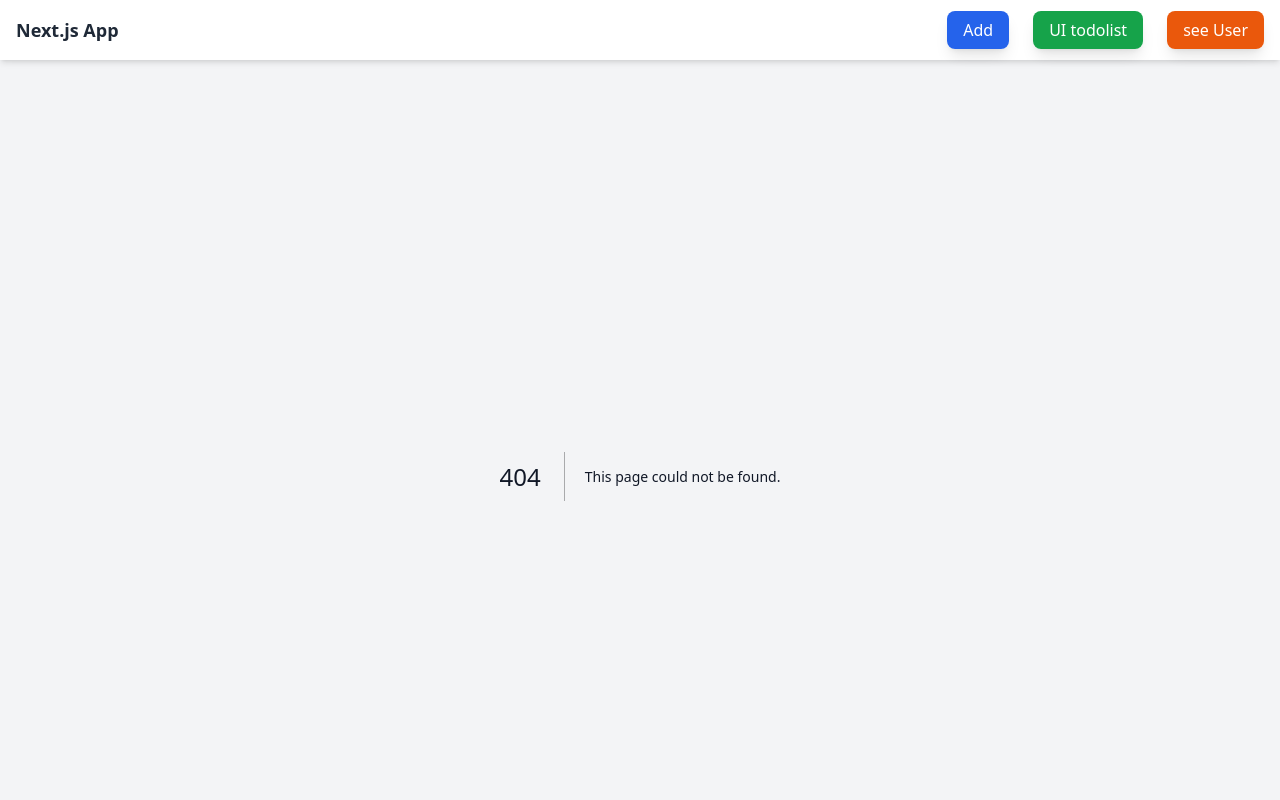
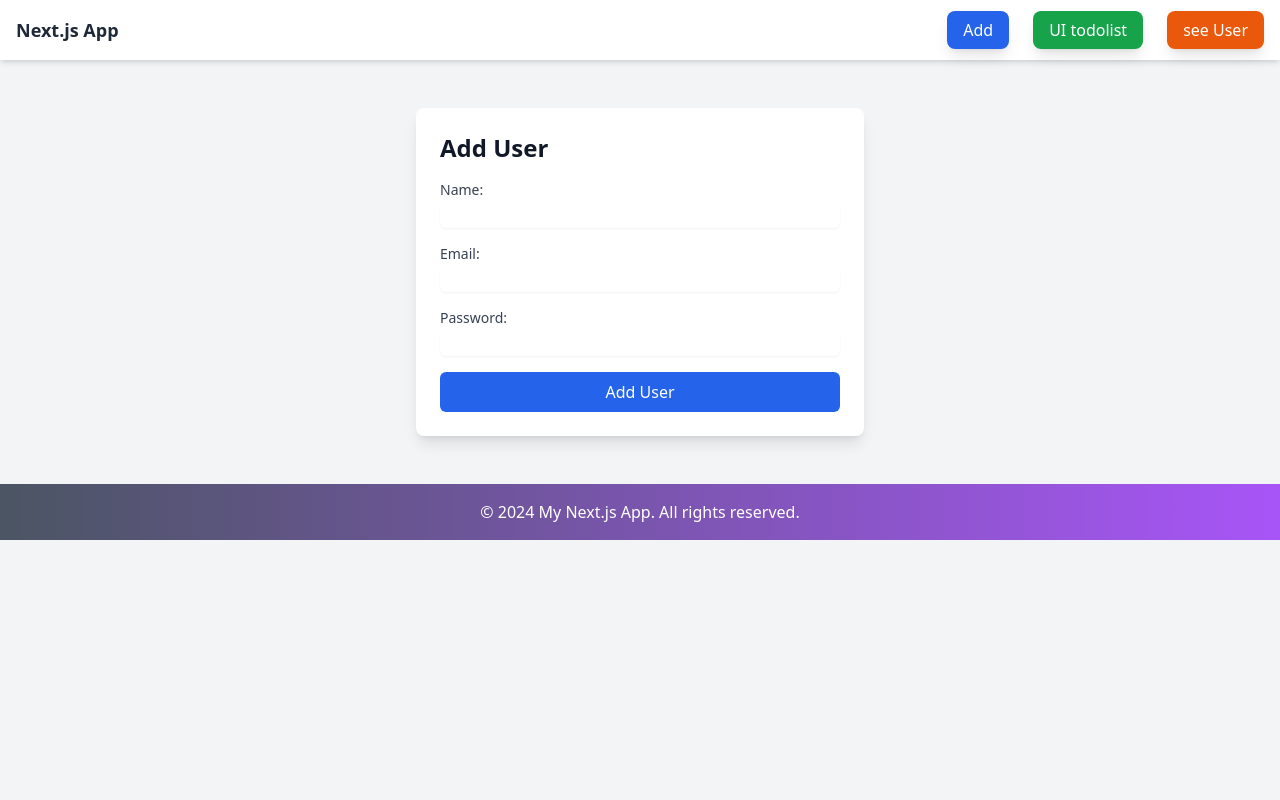
Before and after one commit to ChenYujunjks/nextjs1212, a Next.js app: page /sign-up in a window 1280 px wide. Before the commit this address had no page. Shown: the top 800 px of the page. Built offline with nearby package versions, Linux system fonts and the light colour scheme.

Commit message:
fixing format and adding feature sign up

```diff
--- a/package.json
+++ b/package.json
@@ -10,12 +10,14 @@
   },
   "dependencies": {
     "@supabase/supabase-js": "^2.44.4",
+    "bcrypt": "^5.1.1",
     "mongoose": "^8.5.1",
     "next": "14.2.5",
     "react": "^18",
     "react-dom": "^18"
   },
   "devDependencies": {
+    "@types/bcrypt": "^5.0.2",
     "@types/node": "^20",
     "@types/react": "^18",
     "@types/react-dom": "^18",
--- a/src/app/(supabase)/namelist/page.tsx
+++ b/src/app/(supabase)/namelist/page.tsx
@@ -38,7 +38,7 @@ const UsersPage = () => {
       if (response.ok) {
         const newUser = await response.json();
         //console.log("New inserted item: ||||", newUser);
-        setUsers((prevUsers) => [...prevUsers, newUser[0]]);
+        setUsers((prevUsers) => [...prevUsers, newUser[0]]); //response.json() return a array
         setItemName("");
         setPrice("");
       } else {
@@ -66,7 +66,7 @@ const UsersPage = () => {
   };
   return (
     <div className="max-w-md mx-auto mt-8 bg-white p-6 rounded-lg shadow-lg">
-      <h1 className="text-2xl font-bold mb-4">Users List</h1>
+      <h1 className="text-2xl font-bold mb-4">Item Price List</h1>
       <ul className="space-y-4">
         {users.map((user) => (
           <li
--- /dev/null
+++ b/src/app/(supabase)/sign-up/page.tsx
@@ -0,0 +1,110 @@
+"use client";
+import { useState, useEffect } from "react";
+
+export default function AddUser() {
+  const [name, setName] = useState("");
+  const [email, setEmail] = useState("");
+  const [password, setPassword] = useState("");
+  const [result, setResult] = useState<string | null>(null);
+  const [error, setError] = useState<string | null>(null);
+
+  const handleSubmit = async (event: React.FormEvent) => {
+    event.preventDefault();
+    setError(null);
+    try {
+      const response = await fetch("/api/supabase/signup", {
+        method: "POST",
+        headers: {
+          "Content-Type": "application/json",
+        },
+        body: JSON.stringify({ name, email, password }),
+      });
+      if (response.ok) {
+        const dataR = await response.json();
+        let data = dataR[0];
+        console.log(data);
+        setResult(`User ${data.username} added successfully!`);
+        setName("");
+        setPassword("");
+        setEmail("");
+      } else {
+        const errorData = await response.json();
+        setError(errorData.error);
+      }
+    } catch (err) {
+      setError("Something went wrong");
+    }
+  };
+
+  return (
+    <div className="max-w-md mx-auto mt-8 bg-white p-6 rounded-lg shadow-lg">
+      <h1 className="text-2xl font-bold mb-4">Add User</h1>
+      <form onSubmit={handleSubmit}>
+        <div className="mb-4">
+          <label
+            htmlFor="name"
+            className="block text-sm font-medium text-gray-700"
+          >
+            Name:
+          </label>
+          <input
+            type="text"
+            id="name"
+            value={name}
+            onChange={(e) => setName(e.target.value)}
+            required
+            className="mt-1 block w-full rounded-md border-gray-300 shadow-sm focus:border-blue-500 focus:ring focus:ring-blue-500 focus:ring-opacity-50"
+          />
+        </div>
+        <div className="mb-4">
+          <label
+            htmlFor="email"
+            className="block text-sm font-medium text-gray-700"
+          >
+            Email:
+          </label>
+          <input
+            type="email"
+            id="email"
+            value={email}
+            onChange={(e) => setEmail(e.target.value)}
+            required
+            className="mt-1 block w-full rounded-md border-gray-300 shadow-sm focus:border-blue-500 focus:ring focus:ring-blue-500 focus:ring-opacity-50"
+          />
+        </div>
+        <div className="mb-4">
+          <label
+            htmlFor="password"
+            className="block text-sm font-medium text-gray-700"
+          >
+            Password:
+          </label>
+          <input
+            type="password"
+            id="password"
+            value={password}
+            onChange={(e) => setPassword(e.target.value)}
+            required
+            className="mt-1 block w-full rounded-md border-gray-300 shadow-sm focus:border-blue-500 focus:ring focus:ring-blue-500 focus:ring-opacity-50"
+          />
+        </div>
+        <button
+          type="submit"
+          className="w-full bg-blue-600 text-white py-2 px-4 rounded-md hover:bg-blue-700"
+        >
+          Add User
+        </button>
+      </form>
+      {result && (
+        <div className="mt-4 p-4 bg-green-100 text-green-700 rounded-lg">
+          {result}
+        </div>
+      )}
+      {error && (
+        <div className="mt-4 p-4 bg-red-100 text-red-700 rounded-lg">
+          {error}
+        </div>
+      )}
+    </div>
+  );
+}
--- /dev/null
+++ b/src/app/api/supabase/signup/route.ts
@@ -0,0 +1,23 @@
+import { NextRequest, NextResponse } from "next/server";
+import supabase from "@/lib/supabase-client";
+import bcrypt from "bcrypt";
+
+export async function POST(request: NextRequest) {
+  const body = await request.json();
+  // 对密码进行哈希处理
+  const hashedPassword = await bcrypt.hash(body.password, 10);
+  const { name, email } = body;
+  // 插入用户数据，包括加密后的密码
+  const { data, error } = await supabase
+    .from("user1")
+    .insert([{ username: name, email, password: hashedPassword }])
+    .select(); // 添加这一行!!!
+
+  if (error) {
+    return NextResponse.json({ error: error.message }, { status: 500 });
+  }
+
+  return NextResponse.json(data);
+}
+
+// 同样可以添加 PUT 和 DELETE 方法
--- a/src/app/api/supabase/user/route.ts
+++ /dev/null
@@ -1,25 +0,0 @@
-import { NextRequest, NextResponse } from "next/server";
-import supabase from "@/lib/supabase-client";
-
-export async function GET(request: NextRequest) {
-  const { data, error } = await supabase.from("user1").select("*");
-
-  if (error) {
-    return NextResponse.json({ error: error.message }, { status: 500 });
-  }
-  console.log("i got all the tiem!@@!@$");
-  return NextResponse.json(data);
-}
-
-export async function POST(request: NextRequest) {
-  const body = await request.json();
-  const { data, error } = await supabase.from("user1").insert([body]);
-
-  if (error) {
-    return NextResponse.json({ error: error.message }, { status: 500 });
-  }
-
-  return NextResponse.json(data);
-}
-
-// 同样可以添加 PUT 和 DELETE 方法
--- a/src/app/page.tsx
+++ b/src/app/page.tsx
@@ -7,9 +7,7 @@ export default function Home() {
         <h1 className="text-5xl font-bold text-gray-900 mb-4">
           Welcome to My Next.js App
         </h1>
-        <h1 className="text-4xl font-semibold text-gray-700 mb-4">
-          James You are GOAT!!!
-        </h1>
+        <h1 className="text-4xl font-semibold text-gray-700 mb-4">TBD</h1>
         <p className="text-lg text-gray-700 mb-8">
           This is a modern and beautifully designed home page using Tailwind
           CSS.
@@ -22,10 +20,10 @@ export default function Home() {
             Main Content
           </Link>
           <Link
-            href="/"
+            href="/sign-up"
             className="px-6 py-3 bg-blue-600 text-white rounded-lg shadow-lg hover:bg-blue-500 transition duration-300"
           >
-            Add User
+            Sign up
           </Link>
         </div>
       </div>
```
Also changed, not shown: 1 other file (tests, documents, lock files or other folders).
